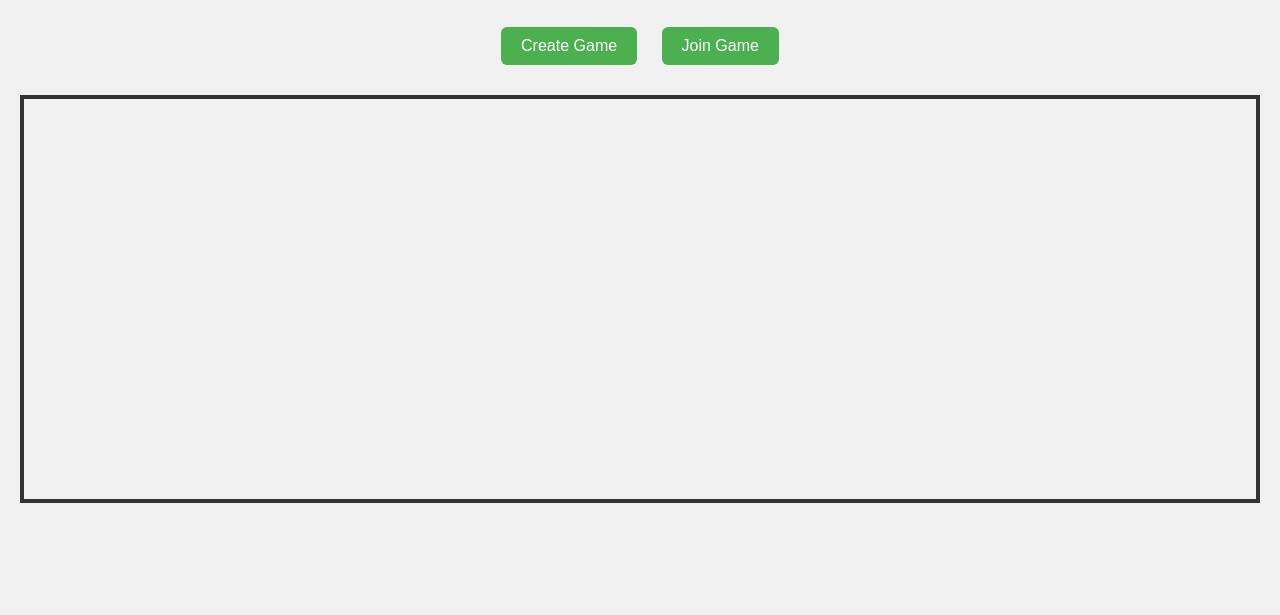
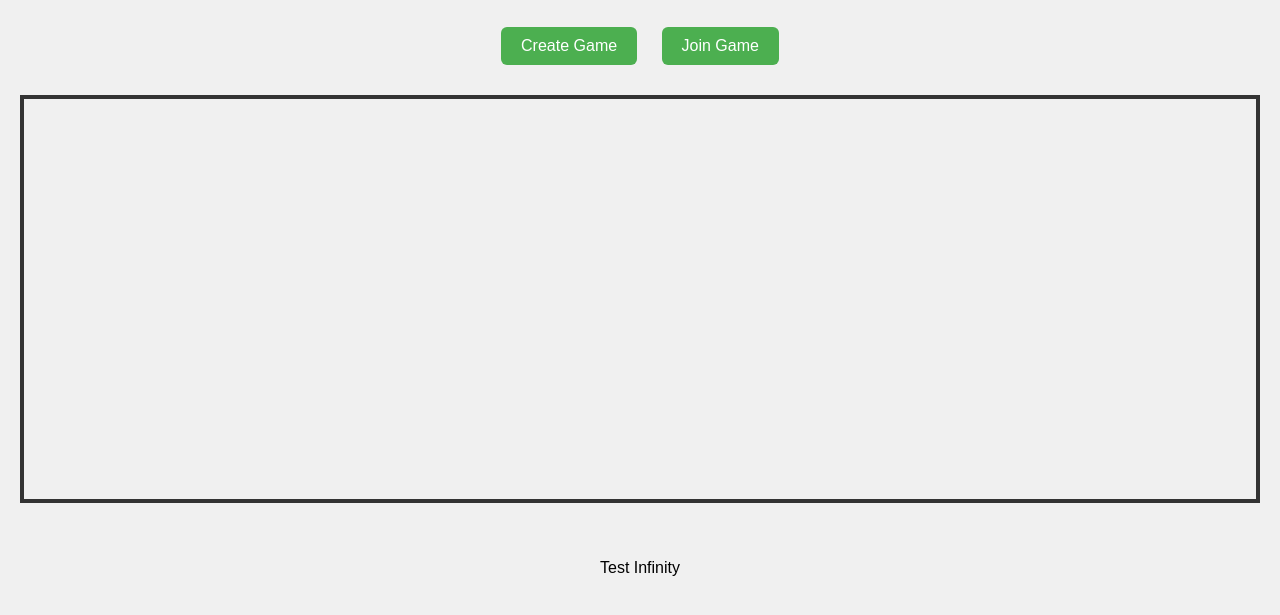
Before and after one commit to tufayal10/Chess, a plain HTML site: page index.html in a window 1280 px wide. Shown: the part 67-682 px from the top of the page. Drawn offline with Linux system fonts and the light colour scheme.

Commit message:
Update index.html

```diff
--- a/index.html
+++ b/index.html
@@ -40,7 +40,7 @@
     <!-- Chess Board -->
     <div class="board" id="board"></div>
   </div>
-
+<p>Test Infinity</p>
   <!-- Firebase SDKs -->
   <script src="https://www.gstatic.com/firebasejs/9.6.11/firebase-app-compat.js"></script>
   <script src="https://www.gstatic.com/firebasejs/9.6.11/firebase-database-compat.js"></script>
```
